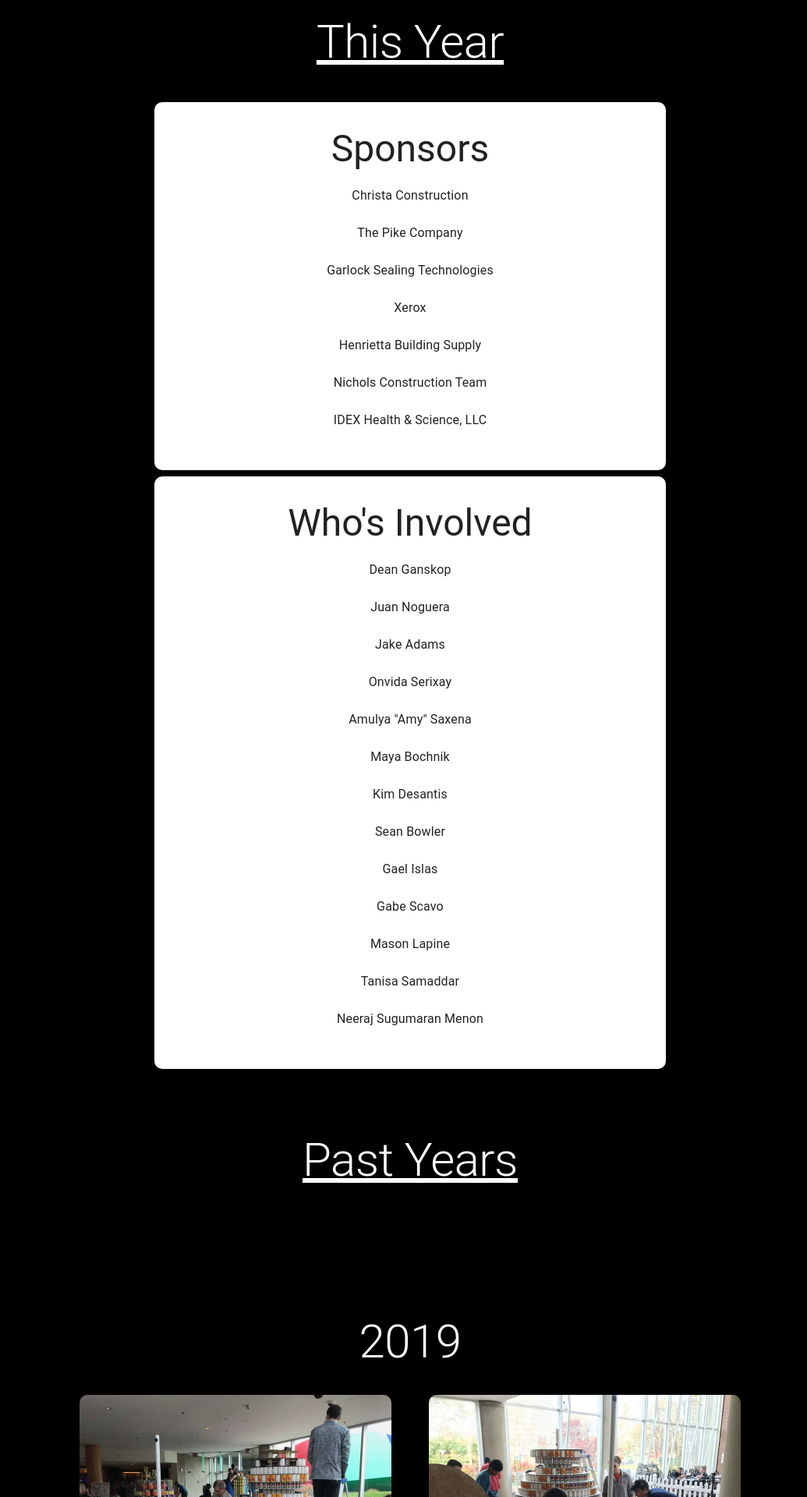
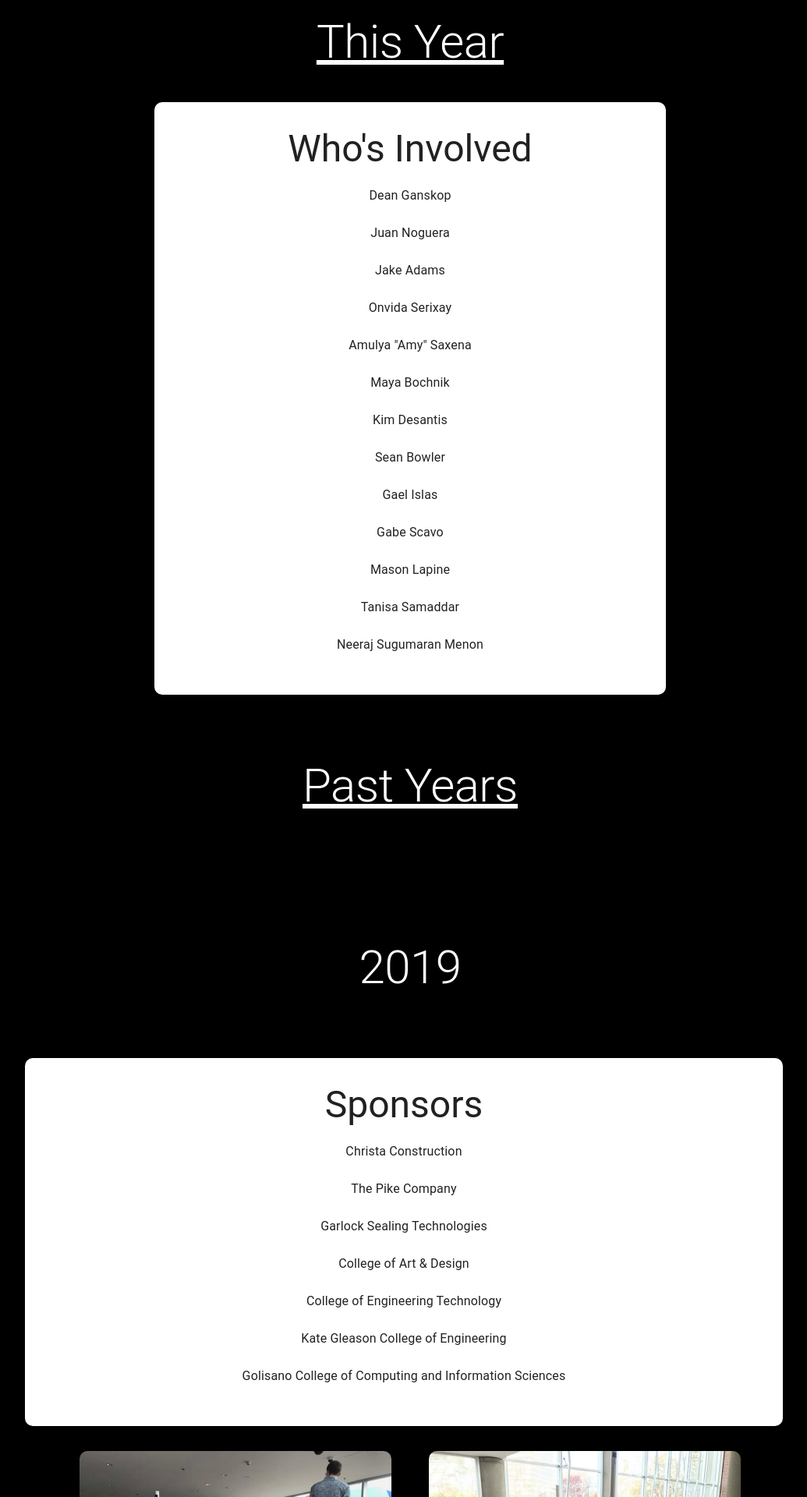
Before and after one commit to mwl4263/ritcanstruction, a React (Create React App) app: page / in a window 1280 px wide. Shown: the part 820-2740 px from the top of the page at 78% size, without its empty margins (114-1149 px from the left). Built offline with nearby package versions, Linux system fonts and the light colour scheme.

Commit message:
updated sponsor list for 2019 only

```diff
--- /dev/null
+++ b/src/components/PastSponsors.jsx
@@ -0,0 +1,41 @@
+import React from "react";
+import { useState, useEffect } from "react";
+import {Card, List, Typography, ListItem, ListItemText} from "@mui/material";
+function PastSponsors(){
+    return (
+ <Card sx={{ m: "auto", width: "70%", p: 4, borderRadius: "10px" }}>
+          <Typography variant="h3">Sponsors</Typography>
+          <List
+            sx={{
+              justifyContent: "center",
+              display: "block",
+              textAlign: "center",
+            }}
+          >
+            <ListItem sx={{ textAlign: "center" }}>
+              <ListItemText>Christa Construction</ListItemText>
+            </ListItem>
+            <ListItem sx={{ textAlign: "center" }}>
+              <ListItemText>The Pike Company</ListItemText>
+            </ListItem>
+            <ListItem sx={{ textAlign: "center" }}>
+              <ListItemText>Garlock Sealing Technologies</ListItemText>
+            </ListItem>
+
+            <ListItem sx={{ textAlign: "center" }}>
+              <ListItemText>College of Art & Design</ListItemText>
+            </ListItem>
+            <ListItem sx={{ textAlign: "center" }}>
+              <ListItemText>College of Engineering Technology</ListItemText>
+            </ListItem>
+            <ListItem sx={{ textAlign: "center" }}>
+              <ListItemText>Kate Gleason College of Engineering</ListItemText>
+            </ListItem>
+            <ListItem sx={{ textAlign: "center" }}>
+              <ListItemText>Golisano College of Computing and Information Sciences</ListItemText>
+            </ListItem>
+          </List>
+        </Card>);
+
+}
+export default PastSponsors;
--- a/src/components/ThisYear.jsx
+++ b/src/components/ThisYear.jsx
@@ -21,40 +21,6 @@
 function ThisYear() {
   return (
     <Grid container rowSpacing={1} sx={{ flexDirection: { xs: "column", md: "row"} }} columnSpacing={{ xs: 1, sm: 2, md: 3 }}>
-      <Grid sx={{ m: "auto" }} item xs={8}>
-        <Card sx={{ m: "auto", width: "70%", p: 4, borderRadius: "10px" }}>
-          <Typography variant="h3">Sponsors</Typography>
-          <List
-            sx={{
-              justifyContent: "center",
-              display: "block",
-              textAlign: "center",
-            }}
-          >
-            <ListItem sx={{ textAlign: "center" }}>
-              <ListItemText>Christa Construction</ListItemText>
-            </ListItem>
-            <ListItem sx={{ textAlign: "center" }}>
-              <ListItemText>The Pike Company</ListItemText>
-            </ListItem>
-            <ListItem sx={{ textAlign: "center" }}>
-              <ListItemText>Garlock Sealing Technologies</ListItemText>
-            </ListItem>
-            <ListItem sx={{ textAlign: "center" }}>
-              <ListItemText>Xerox</ListItemText>
-            </ListItem>
-            <ListItem sx={{ textAlign: "center" }}>
-              <ListItemText>Henrietta Building Supply</ListItemText>
-            </ListItem>
-            <ListItem sx={{ textAlign: "center" }}>
-              <ListItemText>Nichols Construction Team</ListItemText>
-            </ListItem>
-            <ListItem sx={{ textAlign: "center" }}>
-              <ListItemText>IDEX Health & Science, LLC</ListItemText>
-            </ListItem>
-          </List>
-        </Card>
-      </Grid>
       <Grid item  sx={{ m: "auto" }}  xs={8}>
        <Card sx={{ m: "auto", width: "70%", p: 4, borderRadius: "10px" }}>
           <Typography variant="h3">Who's Involved</Typography>
--- a/src/components/WhatIsIt.jsx
+++ b/src/components/WhatIsIt.jsx
@@ -19,6 +19,7 @@
 import * as allImages2019 from "../assets/2019/index";
 import ArrowForwardIcon from "@mui/icons-material/ArrowForward";
 import { transform } from "react-jsx";
+import PastSponsors from "./PastSponsors";
 
 function WhatIsIt(isShowing) {
   const [mouseIn, setMouseIn] = useState(false);
@@ -39,13 +40,16 @@
         columns={{ xs: 4, sm: 8 }}
         sx={{ justifyContent: "center", display: "flex" }}
       >
-        <Grid item spacing={{ xs: 12 }} sx={{ width: "100%", mt: 10 }}>
+        <Grid item spacing={{ xs: 12 }} sx={{ width: "100%", mt: 10, mb: 10 }}>
           <Box sx={{ width: "100%", textAlign: "center", display: "block" }}>
             <Typography variant="h2" sx={{ width: "100%" }}>
               2019
             </Typography>
           </Box>
         </Grid>
+
+        <PastSponsors/>
+
         {Object.values(allImages2019)
           .reverse()
           .map((item, index) => {
```
